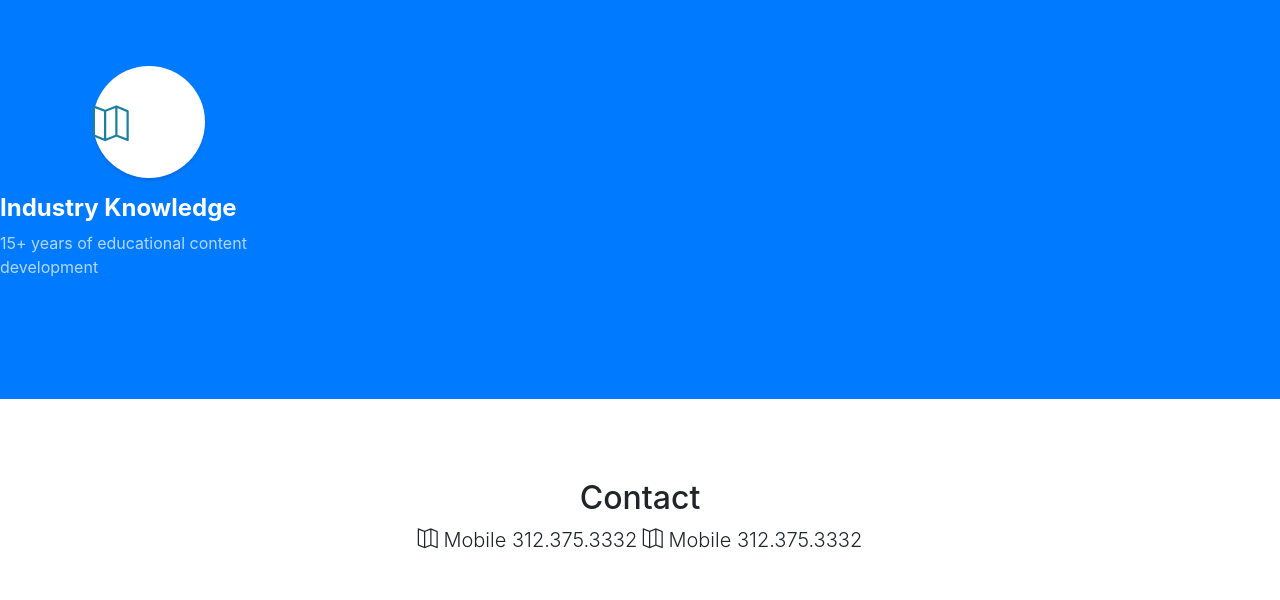
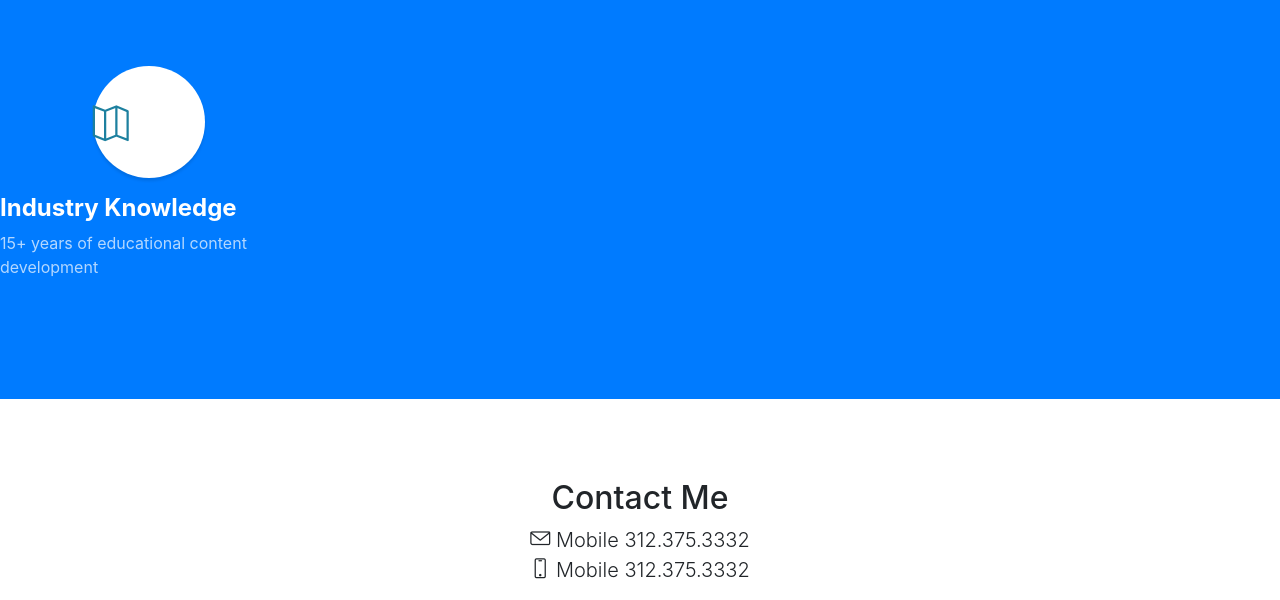
Before and after one commit to Christian-Henry/UXPortfolio, a website with bundled scripts: page index.html in a window 1280 px wide. Shown: the part 3161-3761 px from the top of the page. Built offline with nearby package versions, Linux system fonts and the light colour scheme.

Commit message:
Update index.html

```diff
--- a/index.html
+++ b/index.html
@@ -201,10 +201,10 @@ for students, teachers, parents, and administrators.</p>
     <div class="container">
 
       <div class="col-lg-10 mx-auto">
-          <h2>Contact</h2>
+          <h2>Contact Me</h2>
           <p class="lead mb-5">
-            <i class="icon-map"></i> Mobile  312.375.3332
-            <i class="icon-map"></i> Mobile  312.375.3332
+            <i class="icon-envelope"></i> Mobile  312.375.3332 <br>
+            <i class="icon-screen-smartphone"></i> Mobile  312.375.3332
 
         </p>
         </div>
```
